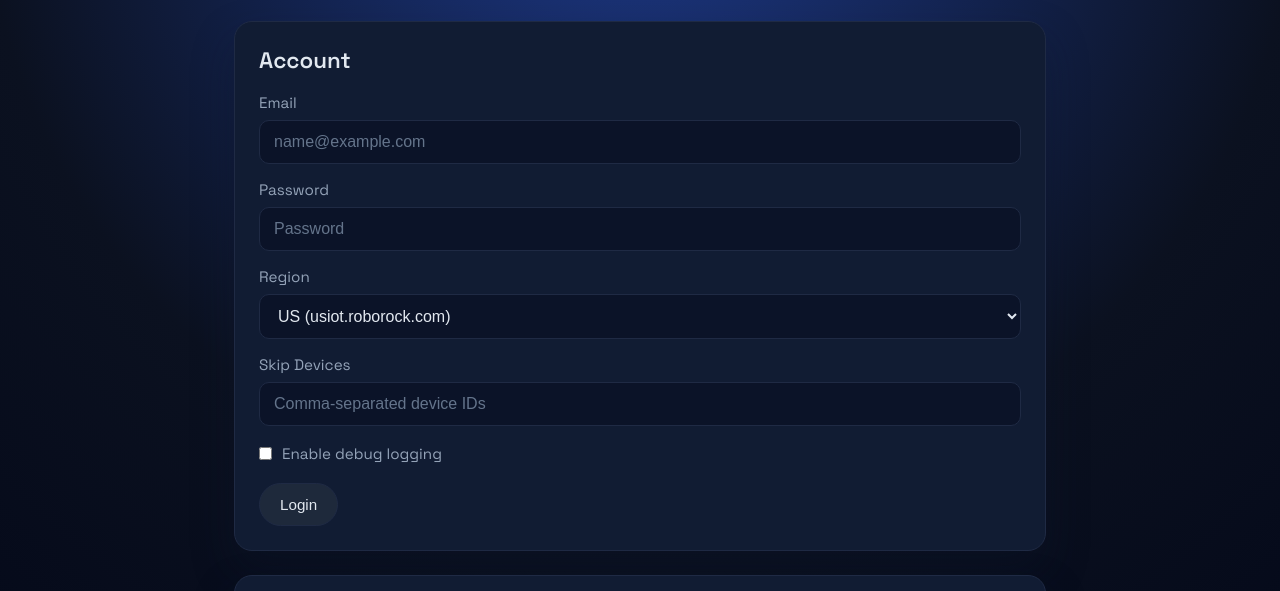
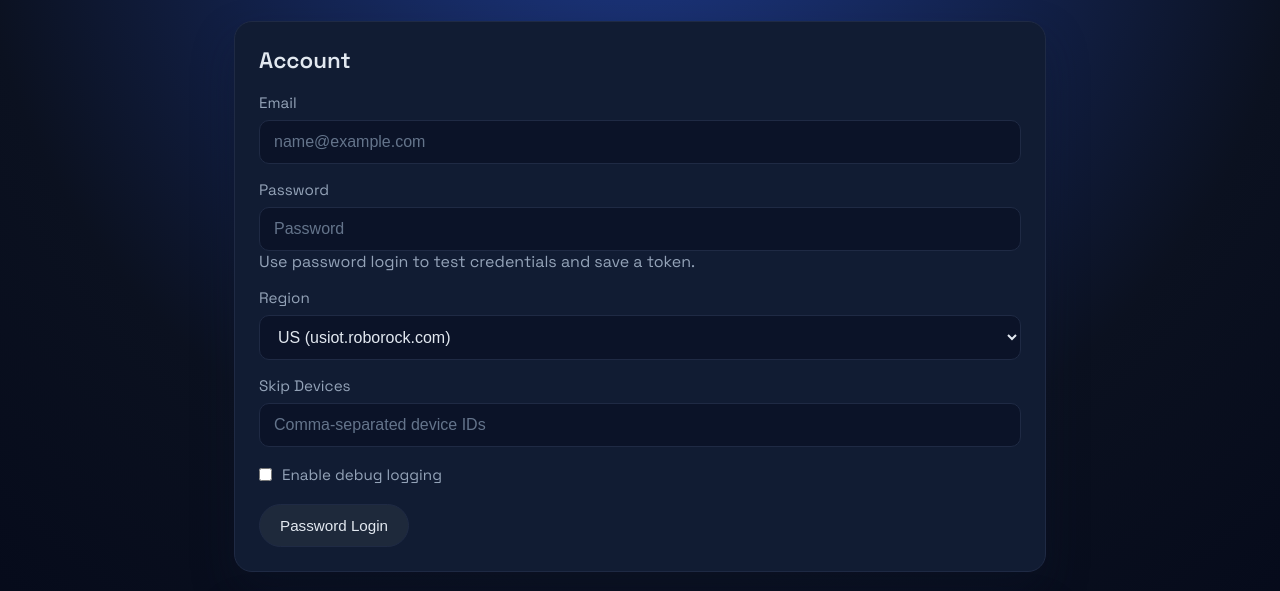
Before and after one commit to tasict/homebridge-roborock-vacuum, a website: page homebridge-ui/public/index.html in a window 1280 px wide. Shown: the part 145-736 px from the top of the page. Drawn offline with Linux system fonts and the light colour scheme.

Commit message:
Refine password login

```diff
--- a/homebridge-ui/public/index.html
+++ b/homebridge-ui/public/index.html
@@ -16,6 +16,7 @@
       Password
       <input id="password" type="password" placeholder="Password" />
     </label>
+    <p class="help">Use password login to test credentials and save a token.</p>
     <label>
       Region
       <select id="base-url">
@@ -34,7 +35,7 @@
       Enable debug logging
     </label>
     <div class="actions">
-      <button id="login" class="secondary">Login</button>
+      <button id="login" class="secondary">Password Login</button>
       <button id="logout" class="secondary hidden">Logout</button>
     </div>
   </section>
```
